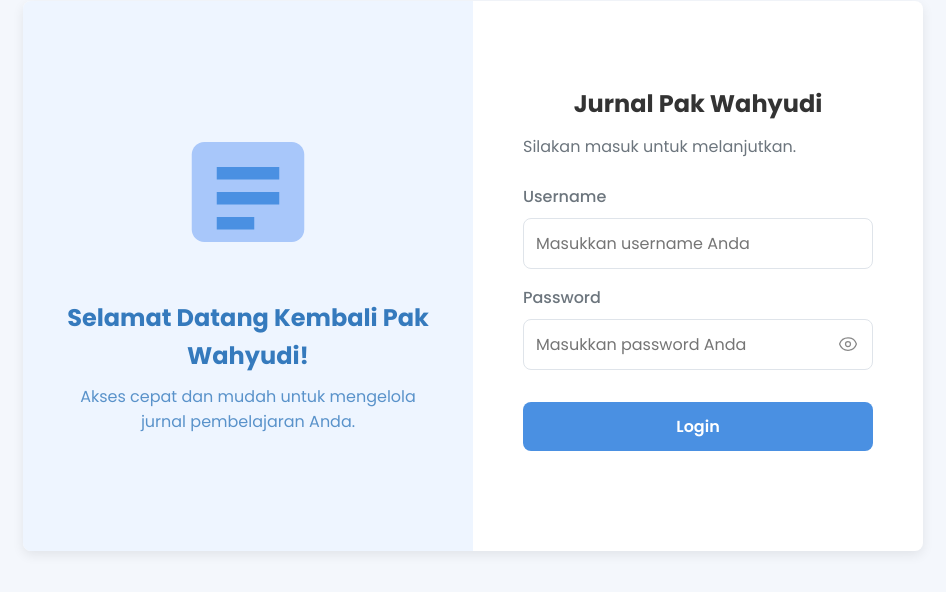
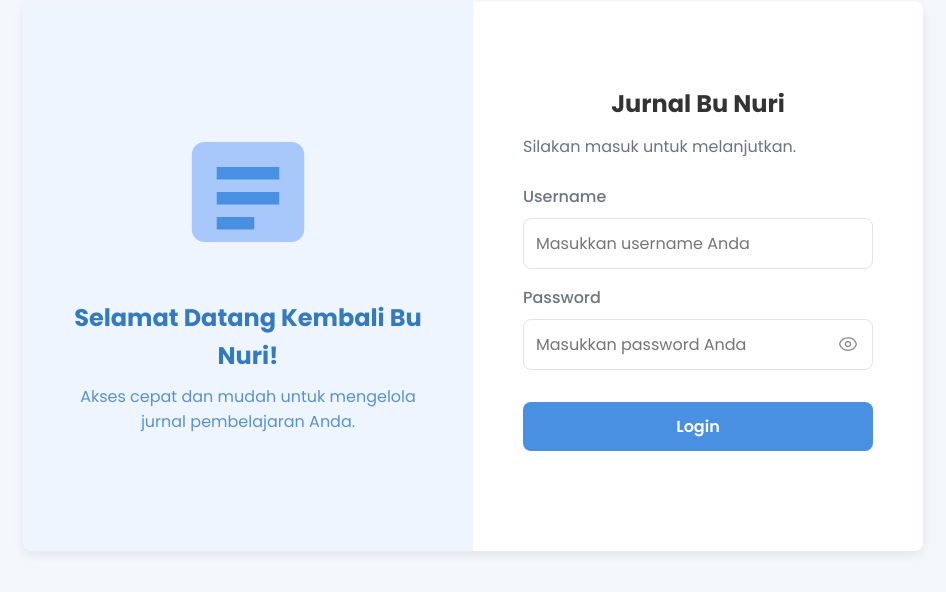
Before and after one commit to Wahyudi-1/jurnalNuri, a plain HTML site: page index.html in a window 1280 px wide. Shown: the part 124-716 px from the top of the page, without its empty margins (167-1113 px from the left). Drawn offline with Linux system fonts and the light colour scheme.

Commit message:
Update index.html

```diff
--- a/index.html
+++ b/index.html
@@ -6,7 +6,7 @@
     <!-- ========================================================== -->
     <meta charset="UTF-8">
     <meta name="viewport" content="width=device-width, initial-scale=1.0">
-    <title>Login - Jurnal Pelajaran Guru</title>
+    <title>Login - Jurnal Pelajaran Bu Nuri</title>
 
     <!-- ========================================================== -->
     <!-- STYLESHEETS & FONTS                                        -->
@@ -41,7 +41,7 @@
                     <path d="M7 12H17V14H7V12Z" fill="#4a90e2"/>
                     <path d="M7 16H13V18H7V16Z" fill="#4a90e2"/>
                 </svg>
-                <h3>Selamat Datang Kembali Pak Wahyudi!</h3>
+                <h3>Selamat Datang Kembali Bu Nuri!</h3>
                 <p>Akses cepat dan mudah untuk mengelola jurnal pembelajaran Anda.</p>
             </div>
         </div>
@@ -50,7 +50,7 @@
         <div class="login-form-container">
             <div class="login-form-content">
 
-                <h2 class="logo">Jurnal Pak Wahyudi</h2>
+                <h2 class="logo">Jurnal Bu Nuri</h2>
                 <p style="color: var(--text-light); margin-bottom: 25px;">Silakan masuk untuk melanjutkan.</p>
 
                 <form onsubmit="event.preventDefault(); document.getElementById('loginButton').click();">
```
